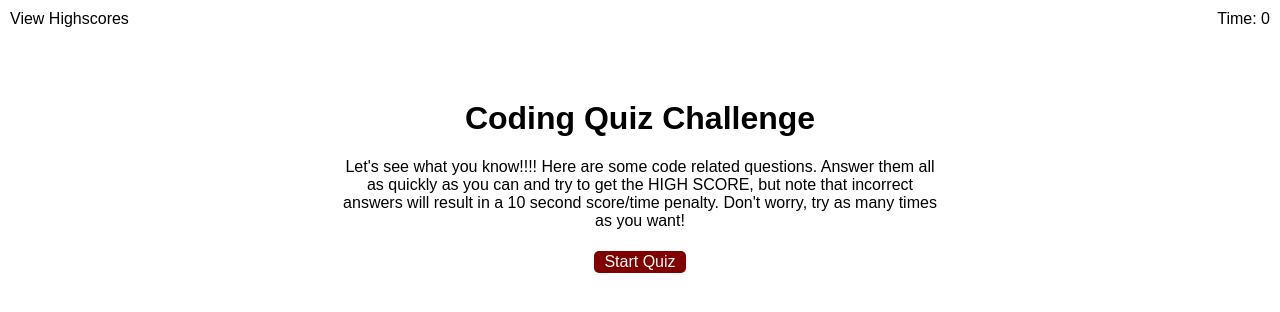
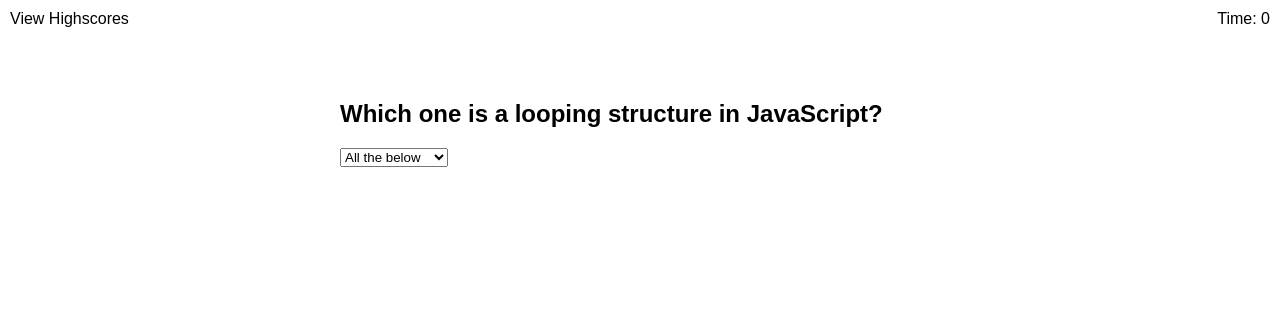
Before and after one commit to Emareaun/CodeQuiz, a plain HTML site: page index.html in a window 1280 px wide. Both pictures are taken after a click on the button "Start Quiz". Drawn offline with Linux system fonts and the light colour scheme.

Commit message:
debugging

```diff
--- a/Java/JavaQuestions.js
+++ b/Java/JavaQuestions.js
@@ -0,0 +1,85 @@
+var questions = [
+    {
+      title: "Which one is a looping structure in JavaScript?",
+      choices: ["All the below", "For", "While", "do-while loops"],
+      answer: "All the below"
+    },
+    {
+      title: "What are the two basic groups of data types in JavaScript?",
+      choices: [
+        "Primitive and attribute",
+        "Primitive and reference types",
+        "Reference types and attribute",
+        "None of the above"
+      ],
+      answer: "Primitive and reference types"
+    },
+    {
+      title: "Commonly used data types DO NOT include:",
+      choices: ["strings", "booleans", "alerts", "numbers"],
+      answer: "alerts"
+    },
+    {
+      title: "Boolean operators that can be used in JavaScript include:",
+      choices: [
+        "'And' Operator &&",
+        "'Or' Operator ||",
+        "'Not' Operator !",
+        "All the above"
+      ],
+      answer: "All the above"
+    },
+    {
+      title:
+        "Which one of these is not among the three different types of errors in JavaScript?",
+      choices: [
+        "Animation time errors",
+        "Load time errors",
+        "Run time errors",
+        "Logical Errors"
+      ],
+      answer: "Animation time errors"
+    },
+    {
+      title: "What is the data type of variables in JavaScript?",
+      choices: [
+        "Object data types",
+        "Function data type",
+        "None of the above",
+        "All of the above"
+      ],
+      answer: "Object data types"
+    },
+    {
+      title: "The condition in an if / else statement is enclosed within ____.",
+      choices: ["quotes", "curly brackets", "parentheses", "square brackets"],
+      answer: "parentheses"
+    },
+    {
+      title: "Arrays in JavaScript can be used to store ____.",
+      choices: [
+        "numbers and strings",
+        "other arrays",
+        "booleans",
+        "all of the above"
+      ],
+      answer: "all of the above"
+    },
+    {
+      title:
+        "String values must be enclosed within ____ when being assigned to variables.",
+      choices: ["commas", "curly brackets", "quotes", "parentheses"],
+      answer: "quotes"
+    },
+    {
+      title:
+        "A very useful tool used during development and debugging for printing content to the debugger is:",
+      choices: ["JavaScript", "terminal / bash", "for loops", "console.log"],
+      answer: "console.log"
+    },
+    {
+      title: "What is the type of Pop up boxes available in JavaScript?:",
+      choices: ["Alert", "Confirm", "Prompt", "All the above"],
+      answer: "All the above"
+    }
+  ];
--- a/Java/script.js
+++ b/Java/script.js
@@ -1,64 +1,75 @@
+var startButton = document.getElementById("start")
+var questionSection = document.getElementById("questions")
+var startPage = document.getElementById("start-screen")
+
 function startQuiz() {
-    // Initialize the timer and the question index.
+    console.log("startQuiz function started");
+
     var timer = 0;
     var questionIndex = 0;
 
-    // Start the quiz.
-    while (questionIndex < questions.length) {
-      // Display the question.
-      showQuestion(questions[questionIndex]);
+    console.log("Removing hide class from question section");
+    questionSection.classList.remove("hide");
 
-      // Get the user's answer.
-      var answer = getUserAnswer();
+    console.log("Adding hide class to start page");
+    startPage.classList.add("hide");
+    showQuestion(questions[questionIndex]);
+    // while (questionIndex < questions.length) {
 
-      // Check the answer.
-      if (answer === questions[questionIndex].answer) {
-        // The answer is correct.
-        questionIndex++;
-      } else {
-        // The answer is incorrect.
-        timer -= 10;
-      }
-    }
+    //   console.log("Showing question");
+    //   showQuestion(questions[questionIndex]);
 
-    // The quiz is over.
-    showScore(timer);
-    saveScore(timer, initials);
+    //   console.log("Getting user answer");
+    //   var answer = getUserAnswer();
+
+    //   if (answer === questions[questionIndex].answer) {
+    //     console.log("User answered correctly, moving to next question");
+    //     questionIndex++;
+    //   } else {
+    //     console.log("User answered incorrectly, deducting 10 seconds from timer");
+    //     timer -= 10;
+    //   }
+    // }
+
+    console.log("Showing final score");
+    // showScore(timer);
+
+    // console.log("Saving score with initials");
+    // saveScore(timer, initials);
   }
 
-  function showQuestion(question) {
-    // Display the question text.
-    document.getElementById("question").innerHTML = question.text;
 
-    // Display the answer options.
-    for (var i = 0; i < question.options.length; i++) {
-      var option = document.createElement("option");
-      option.value = question.options[i];
-      option.text = question.options[i];
-      document.getElementById("options").appendChild(option);
-    }
+function showQuestion(question) {
+  console.log("question", question);
+  console.log(question.title);
+  document.getElementById("question-title").innerHTML = question.title;
+
+  for (var i = 0; i < question.choices.length; i++) {
+   var option = document.createElement("option");
+    option.value = question.choices[i];
+    option.innerHTML=question.choices[i];
+    document.getElementById("choices").appendChild(option);
   }
+}
 
-  function getUserAnswer() {
-    // Get the user's answer from the select element.
-    var answer = document.getElementById("options").value;
+  // function getUserAnswer() {
+  //   var answer = document.getElementById("choices").value;
 
-    // Return the user's answer.
-    return answer;
-  }
+  //   return answer;
+  // }
 
   function showScore(timer) {
-    // Display the score.
     document.getElementById("score").innerHTML = timer;
   }
 
   function saveScore(timer, initials) {
-    // Save the score to the database.
     var score = {
       timer: timer,
       initials: initials
     };
 
-    // Save the score.
     db.saveScore(score);
+
   }
+
+  startButton.addEventListener("click", startQuiz)
--- a/index.html
+++ b/index.html
@@ -26,7 +26,7 @@
 
       <div id="questions" class="hide">
         <h2 id="question-title"></h2>
-        <div id="choices" class="choices"></div>
+        <select id="choices" class="choices"></select>
       </div>
 
       <div id="end-screen" class="hide">
@@ -40,7 +40,6 @@
 
       <div id="feedback" class="feedback hide"></div>
     </div>
-
     <script src="./Java/JavaQuestions.js"></script>
     <script src="./Java/script.js"></script>
   </body>
```
Also changed, not shown: Java/JavaScoreFunction.js (+27 -0 lines).
